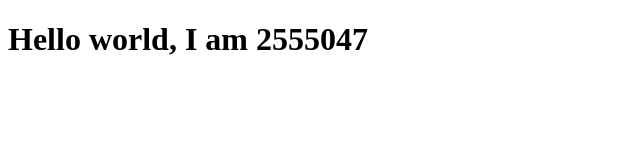
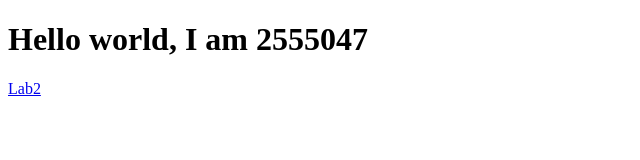
Before and after one commit to NsovoNkunaSA/LAB-1-SD, a plain HTML site: page index.html in a window 1280 px wide. Shown: the full height of the page, 0-640 px from the left. Drawn offline with Linux system fonts and the light colour scheme.

Commit message:
Update index.html

```diff
--- a/index.html
+++ b/index.html
@@ -5,5 +5,6 @@
     </head>
     <body>
         <h1>Hello world, I am 2555047 </h1>
+        <a href="2555047-lab2.html">Lab2</a>
     </body>
 </html>
```
